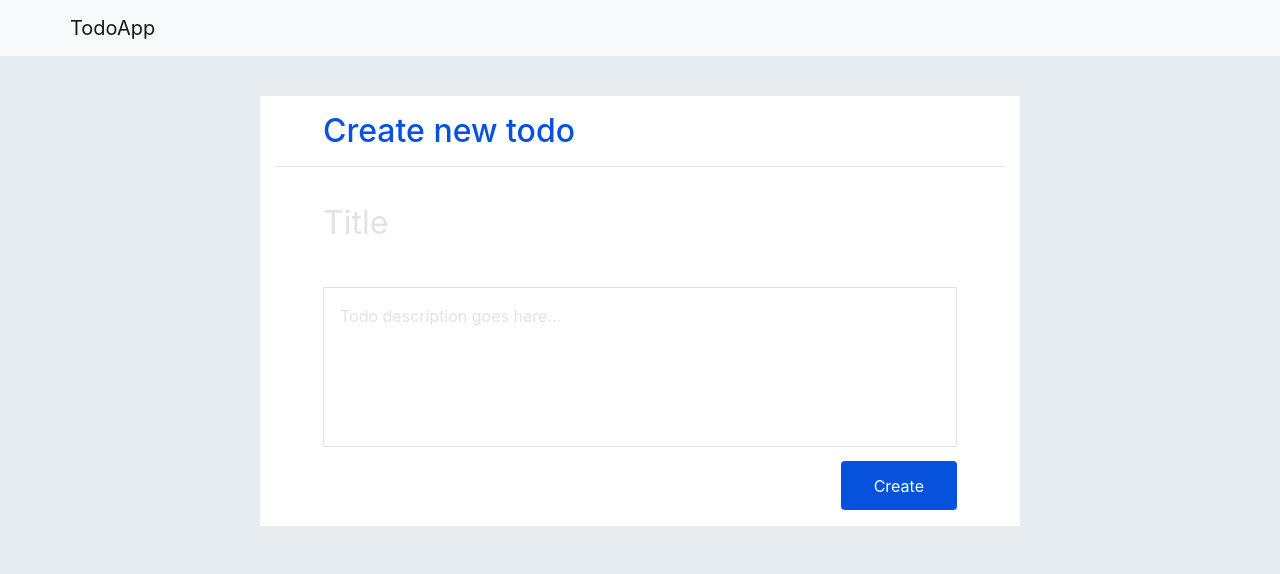
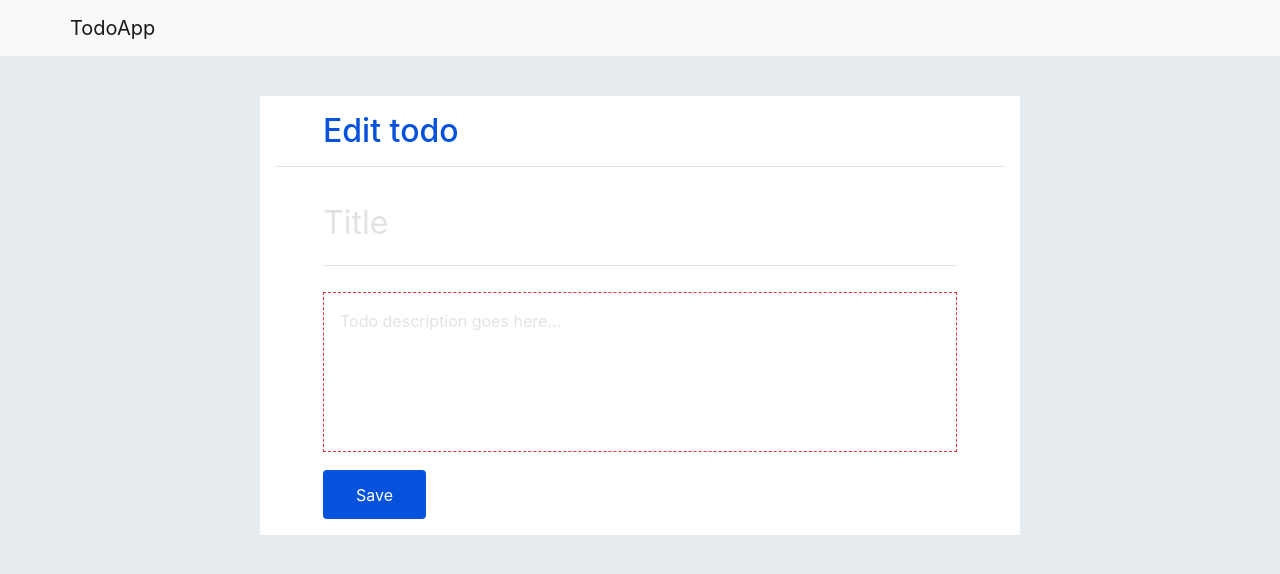
Before and after one commit to eshaibu/react-todo, a React (Create React App) app: page /todos/1/edit in a window 1280 px wide. Shown: the top 574 px of the page. Built offline with nearby package versions, Linux system fonts and the light colour scheme.

Commit message:
create form inputs components

```diff
--- /dev/null
+++ b/src/components/common/TextArea.jsx
@@ -0,0 +1,25 @@
+import React from "react";
+import { func, string } from "prop-types";
+
+export const TextArea = ({ error, onChange, value }) => {
+  return (
+    <React.Fragment>
+      <textarea
+        className={`${error ? "error" : ""}`}
+        onChange={onChange}
+        value={value}
+        placeholder="Todo description goes here..."
+        aria-describedby="descriptionHelpBlock"
+      />
+      <small id="descriptionHelpBlock" className="form-text text-danger">
+        {error && error}
+      </small>
+    </React.Fragment>
+  );
+};
+
+TextArea.propTypes = {
+  onChange: func.isRequired,
+  value: string.isRequired,
+  error: string,
+};
--- /dev/null
+++ b/src/components/common/TitleInput.jsx
@@ -0,0 +1,27 @@
+import React from "react";
+import { func, string } from "prop-types";
+
+export const TitleInput = ({ onChange, value, error }) => {
+  return (
+    <React.Fragment>
+      <input
+        type="text"
+        name="title"
+        placeholder="Title"
+        onChange={onChange}
+        value={value}
+        aria-describedby="titleHelpBlock"
+      />
+      <label />
+      <small id="titleHelpBlock" className="form-text text-danger input-error">
+        {error && error}
+      </small>
+    </React.Fragment>
+  );
+};
+
+TitleInput.propTypes = {
+  onChange: func.isRequired,
+  value: string.isRequired,
+  error: string,
+};
--- a/src/components/todo/CreateTodo.jsx
+++ b/src/components/todo/CreateTodo.jsx
@@ -1,5 +1,7 @@
-import React from 'react';
-import { Link } from 'react-router-dom';
+import React from "react";
+import { Link } from "react-router-dom";
+import { TitleInput } from "../common/TitleInput";
+import { TextArea } from "../common/TextArea";
 
 export const CreateTodo = () => {
   return (
@@ -8,14 +10,13 @@ export const CreateTodo = () => {
         <div className="row">
           <div className="col-md-8 offset-md-2 bg-white">
             <h2 className="create-todo-header m-0">Create new todo</h2>
-            <form className="create-todo-form">
-              <input type="text" placeholder="Title"/>
-              <label/>
-              <textarea
-                placeholder="Todo description goes here..."
-              />
+            <form className="todo-form">
+              <TitleInput onChange={() => {}} value="" />
+              <TextArea error="Why Error" />
               <Link to="/">
-                <button className="btn" type="button">Create</button>
+                <button className="btn" type="button">
+                  Create
+                </button>
               </Link>
             </form>
           </div>
--- a/src/components/todo/EditTodo.jsx
+++ b/src/components/todo/EditTodo.jsx
@@ -1,5 +1,7 @@
-import React from 'react';
-import { Link } from 'react-router-dom';
+import React from "react";
+import { Link } from "react-router-dom";
+import { TitleInput } from "../common/TitleInput";
+import { TextArea } from "../common/TextArea";
 
 export const EditTodo = () => {
   return (
@@ -7,15 +9,14 @@ export const EditTodo = () => {
       <div className="container">
         <div className="row">
           <div className="col-md-8 offset-md-2 bg-white">
-            <h2 className="create-todo-header m-0">Create new todo</h2>
-            <form className="create-todo-form">
-              <input type="text" placeholder="Title"/>
-              <label/>
-              <textarea
-                placeholder="Todo description goes here..."
-              />
+            <h2 className="create-todo-header m-0">Edit todo</h2>
+            <form className="todo-form">
+              <TitleInput onChange={() => {}} value="" />
+              <TextArea error />
               <Link to="/">
-                <button className="btn" type="button">Create</button>
+                <button className="btn" type="button">
+                  Save
+                </button>
               </Link>
             </form>
           </div>
--- a/src/styles/index.css
+++ b/src/styles/index.css
@@ -62,12 +62,11 @@ filter section
 /*
     form
  */
-.create-todo-form {
+.todo-form {
     padding: 1rem 3rem;
-    text-align: right;
 }
 
-.create-todo-form input {
+.todo-form input {
     padding: 1rem 0;
     width: 100%;
     outline: 0;
@@ -76,29 +75,31 @@ filter section
     background: none;
 }
 
-.create-todo-form input:focus + label::after {
+.todo-form input:focus + label::after {
     width: 100%;
+    height: 0.25rem;
+    background-color: #0652dd;
     transition: 0.1s ease-in-out;
 }
 
-.create-todo-form label {
+.todo-form label {
     width: 100%;
     position: relative;
     margin: 0;
 }
 
-.create-todo-form label::after {
-    width: 0;
+.todo-form label::after {
+    width: 100%;
     content: '';
-    height: 0.25rem;
-    background-color: #0652dd;
+    height: 0.05rem;
+    background-color: #dfe4ea;
+    transition: 0.1s ease-in-out;
     position: absolute;
-    transition: 0.1s ease-in-out;
     top: -1rem;
     left: 0;
 }
 
-.create-todo-form textarea {
+.todo-form textarea {
     padding: 1rem;
     width: 100%;
     height: 10rem;
@@ -108,16 +109,20 @@ filter section
     background: none;
 }
 
-.create-todo-form textarea:focus {
+.todo-form textarea:focus {
     border: 1px dashed #0652dd;
 }
 
-.create-todo-form textarea::placeholder,
-.create-todo-form input::placeholder {
+.todo-form textarea.error {
+    border: 1px dashed #dc3545;
+}
+
+.todo-form textarea::placeholder,
+.todo-form input::placeholder {
     opacity: 0.2;
 }
 
-.create-todo-form .btn {
+.todo-form .btn {
     background-color: #0652dd;
     padding: 0.7rem 2rem;
     margin-top: 0.5rem;
@@ -128,6 +133,11 @@ filter section
     padding: 1rem 3rem;
     border-bottom: 1px solid #dfe4ea;
     color: #0652dd;
+}
+
+.todo-form .input-error {
+    margin-top: -10px;
+    margin-bottom: 15px;
 }
 
 /*
```
